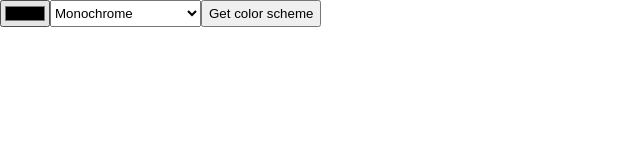
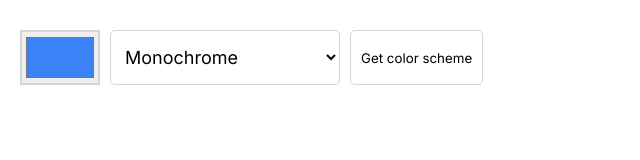
Before and after one commit to wzolnierek/color-scheme-generator, a website built with Vite: page index.html in a window 1280 px wide. Shown: the whole page, without its empty margins (0-640 px from the left). Built offline with nearby package versions, Linux system fonts and the light colour scheme; no server answers.

Commit message:
Refine palette UI and add hex copy support
Updates the app layout and styling for a cleaner full-height interface, including Inter font, improved control styling, and a default selected color. The generated palette now shows 5 colors instead of 7, and each hex label is clickable to copy its value to the clipboard with user feedback.

```diff
--- a/index.css
+++ b/index.css
@@ -1,17 +1,62 @@
 html, body {
     margin: 0;
     padding: 0;
+    font-family: "Inter", sans-serif;
 }
 
 .top{
     display: flex;
+    /* justify-content: space-between; */
+    align-items: center;
+    gap: 10px;
+
+    padding: 30px 20px;
 }
+
+#color-picker{
+    cursor: pointer;
+    border: 2px solid #D1D5DB;
+    width: 80px;
+    height: 100%;
+}
+
+#mode-picker, #get-btn{
+    cursor: pointer;
+    border: solid 1px #D1D5DB;
+    border-radius: 5px;
+    height: 100%;
+    font-family: "Inter", sans-serif;
+    padding: 15px 10px;
+    background-color: white;
+}
+
+#mode-picker{
+    font-size: 18px;
+}
+
+#mode-picker:hover, #get-btn:hover,#mode-picker:focus, #get-btn:focus{
+    background-color: rgb(216, 216, 216);
+}
+
 
 #palette-container{
     display: grid;
     grid-auto-flow: column;
     grid-auto-columns: 1fr;
     grid-template-rows: 1fr auto;
-    height: 800px;
     text-align: center;
+    flex: 1;
 }
+
+.app-wrapper{
+    max-width: 100%;
+    margin: 0 auto;
+    height: 100vh;
+    display: flex;
+    flex-direction: column;
+}
+
+p{
+    padding: 10px;
+    cursor: pointer;
+}
--- a/index.html
+++ b/index.html
@@ -1,11 +1,15 @@
 <!DOCTYPE html>
 <html>
     <head>
+        <link rel="preconnect" href="https://fonts.googleapis.com">
+        <link rel="preconnect" href="https://fonts.gstatic.com" crossorigin>
+        <link href="https://fonts.googleapis.com/css2?family=Inter:ital,opsz,wght@0,14..32,100..900;1,14..32,100..900&display=swap" rel="stylesheet">
         <link rel="stylesheet" href="index.css">
     </head>
     <body>
-        <form class="top">
-            <input id="color-picker" type="color">
+        <div class="app-wrapper">
+            <div class="top">
+                <input id="color-picker" type="color" value="#3b82f6">
                 <select id="mode-picker" name="palette">
                     <option value="monochrome">Monochrome</option>
                     <option value="monochrome-dark">Monochrome-dark</option>
@@ -16,8 +20,9 @@
                     <option value="triad">Triad</option>
                 </select>
                 <button id="get-btn">Get color scheme</button>
-        </form>
+            </div>
             <div id="palette-container">
+            </div>
         </div>
         <script src="index.js"></script>
     </body>
--- a/index.js
+++ b/index.js
@@ -3,7 +3,7 @@ const colorInput = document.getElementById("color-picker")
 const modeInput = document.getElementById("mode-picker")
 const getBtn = document.getElementById("get-btn")
 
-const COLOR_COUNT = 7
+const COLOR_COUNT = 5
 
 function fetchScheme(hex,mode,count){
     return fetch(`https://www.thecolorapi.com/scheme?hex=${hex}&mode=${mode}&count=${count}`)
@@ -12,8 +12,7 @@ function fetchScheme(hex,mode,count){
 }
 
 function renderColors(colors){
-    const palette = colors.map(hex => `<div style="background-color:${hex}"></div><p>${hex}</p>`).join("")
-    // const hexValue = colors.map(hex => `<p>${hex}</p>`).join("")
+    const palette = colors.map((hex, i) => `<div style="background-color:${hex}"></div><p id="hex-${i}">${hex}</p>`).join("")
 
     paletteContainer.innerHTML = palette
 }
@@ -32,3 +31,10 @@ getBtn.addEventListener("click", function(e){
 })
 
 getScheme()
+
+paletteContainer.addEventListener('click', function(e){
+    if (e.target.tagName=="P"){
+        navigator.clipboard.writeText(e.target.innerText);
+        alert("Copied the hex: " + e.target.innerText)
+    }
+})
```
Lines whose indentation alone changed are shown as unchanged.
